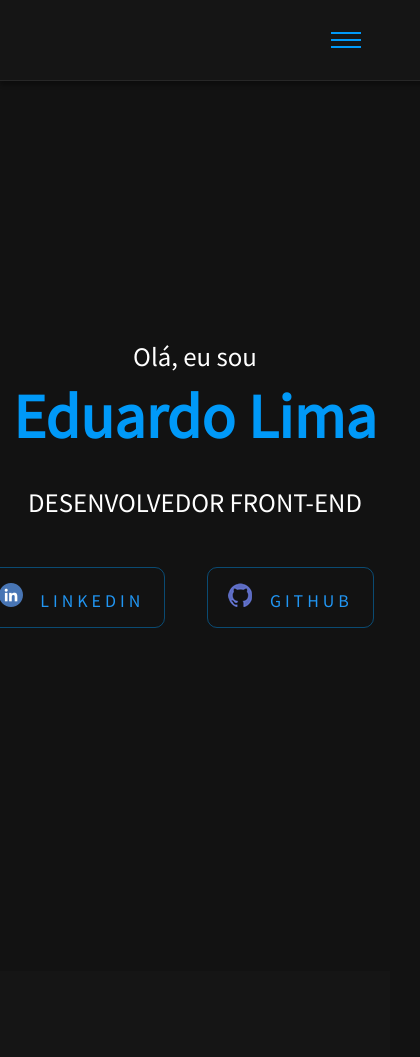
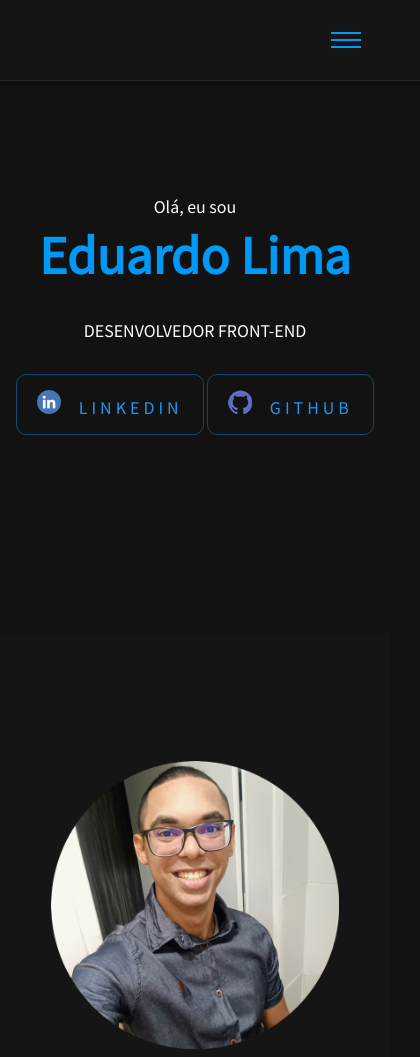
Before and after one commit to edulimaaa/edulimaaa.github.io, a plain HTML site: page index.html in a window 390 px wide. Shown: the top 1057 px of the page, 420 px wide, since content can reach past the window. Drawn offline with Linux system fonts and the light colour scheme.

Commit message:
update css
media query mobile

```diff
--- a/css/styles.css
+++ b/css/styles.css
@@ -656,3 +656,31 @@ footer a:hover {
     margin-top: 3rem;
   }
 }
+
+@media (max-width: 500px) {
+  #home {
+    margin: 0;
+    padding: 0;
+    min-height: 75vh;
+  }
+  #home h1 {
+    font-size: 3rem;
+  }
+
+  #home p {
+    font-size: 1rem;
+  }
+  #div-social a {
+    margin: auto;
+    margin-top: 2rem;
+  }
+  #projects {
+    padding: 3rem 0;
+  }
+
+  .project {
+    width: 17rem;
+    padding: 1.5rem;
+    border: 1px solid #0099f8a1;
+  }
+}
```
